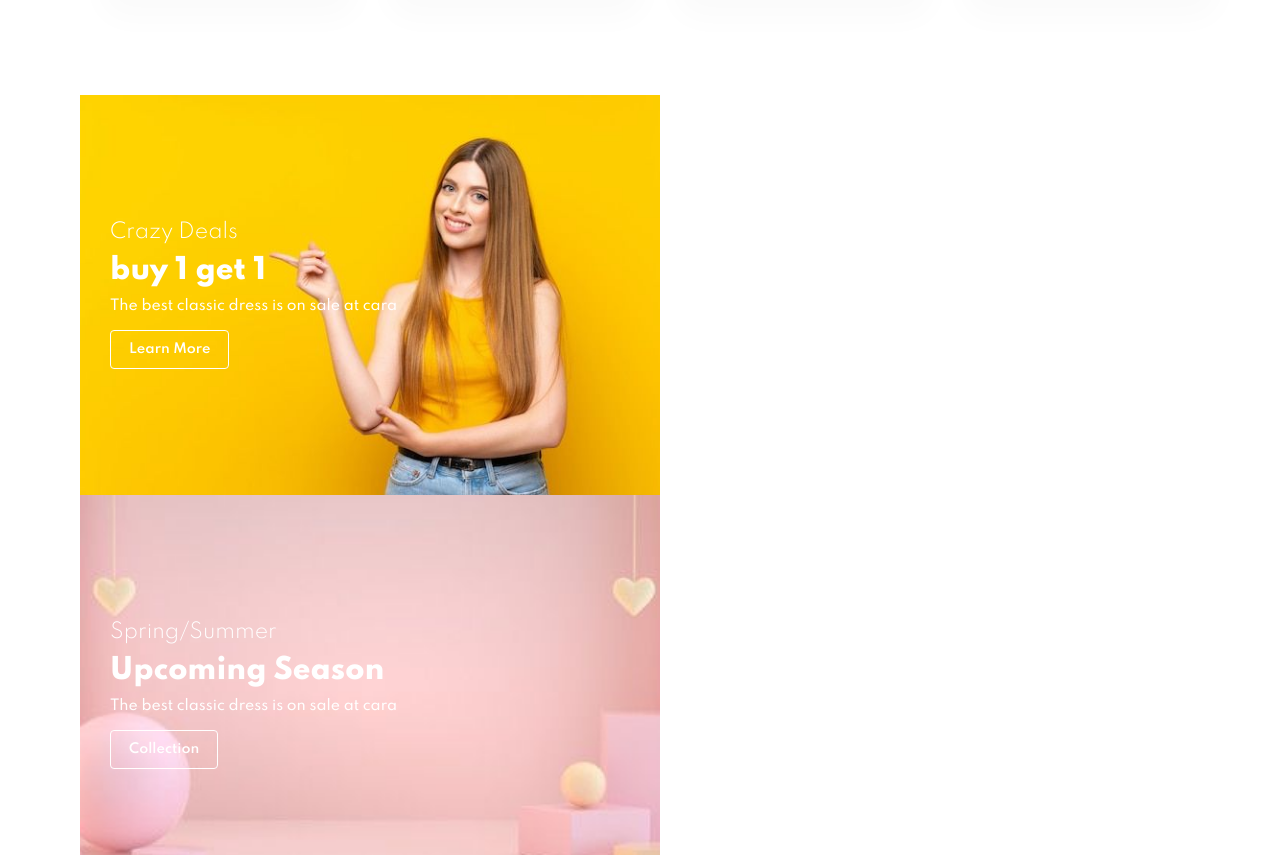
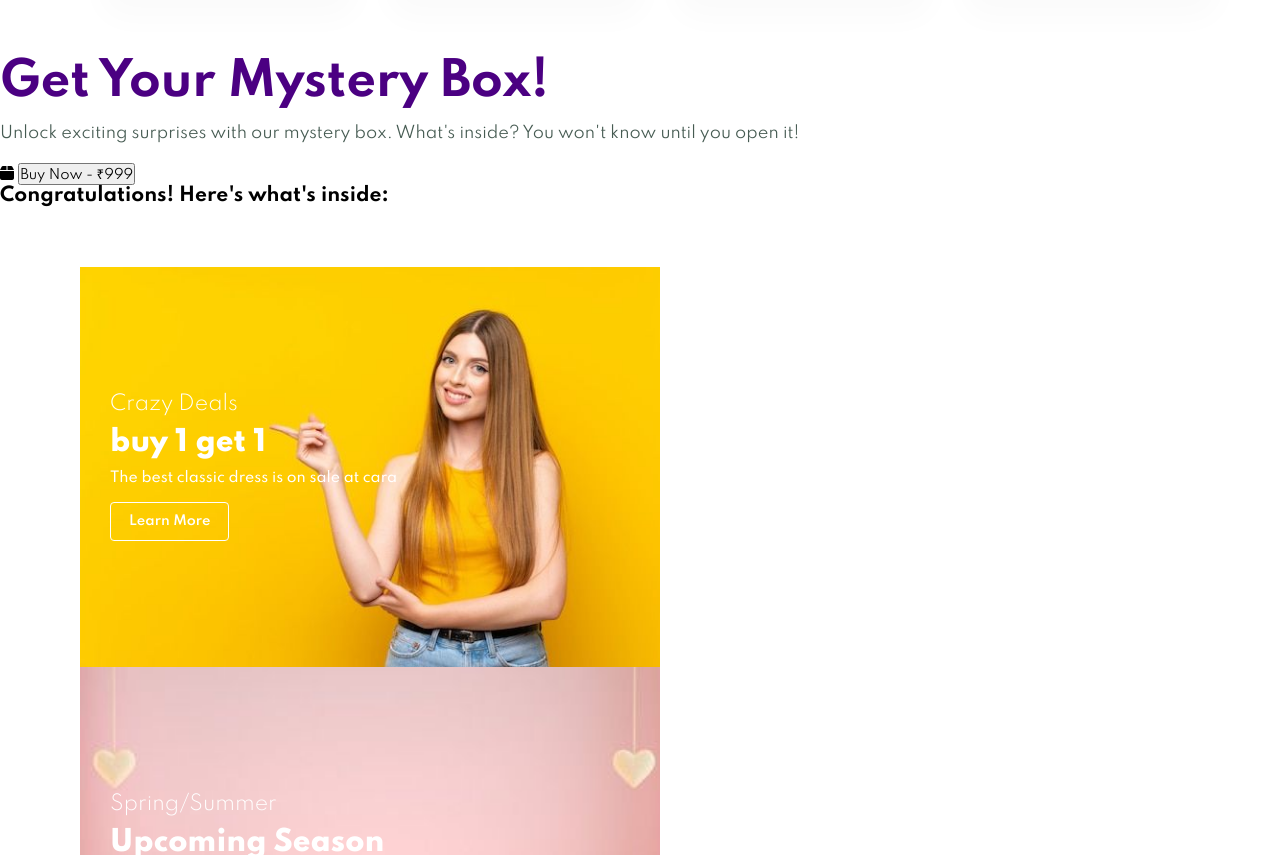
Before and after one commit to IshaAnsari77/Cara-E-commerce, a plain HTML site: page index.html in a window 1280 px wide. Shown: the part 3639-4494 px from the top of the page. Drawn offline with Linux system fonts and the light colour scheme.

Commit message:
Update index.html

```diff
--- a/index.html
+++ b/index.html
@@ -340,6 +340,19 @@
             </div>
         </div>
     </section>
+       <div class="mystery-box-container">
+        <h2>Get Your Mystery Box!</h2>
+        <p>Unlock exciting surprises with our mystery box. What's inside? You won't know until you open it!</p>
+        <div class="box-image">
+            <i class="fa-solid fa-box"></i>
+
+        <button class="reveal-button" onclick="revealMystery()">Buy Now - ₹999</button>
+        <div class="mystery-content" id="mysteryContent">
+            <h3>Congratulations! Here's what's inside:</h3>
+            <p id="mysteryItem"></p>
+        </div>
+        </div>
+    </div>
 <section id="sm-banner" class="section-p1">
     <div class="banner-box">
         <h4>Crazy Deals</h4>
```
